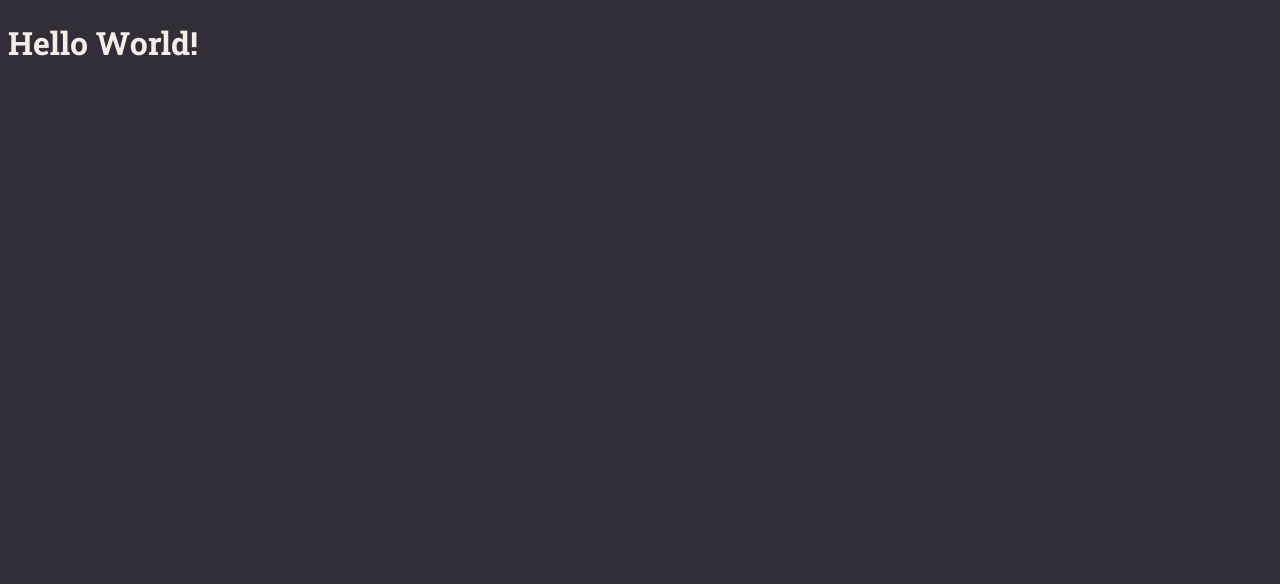
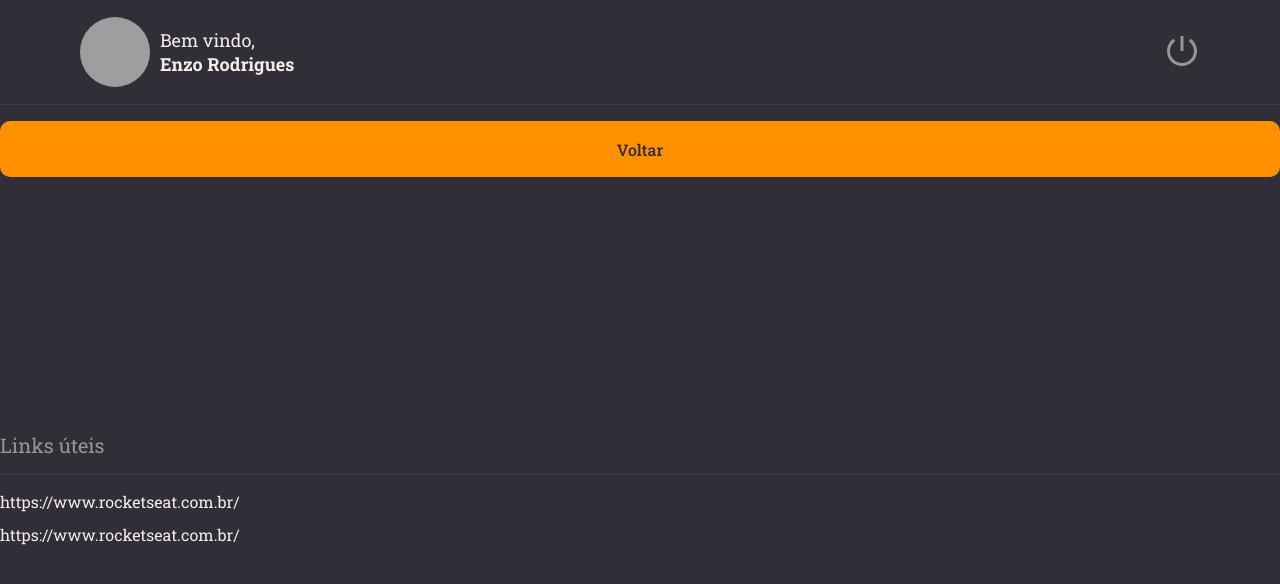
Before and after one commit to Rodriguessz/Explorer-Rocketseat, a React (Vite) app in the folder stage09/rockeatnotes/: page / in a window 1280 px wide. Shown: the top 584 px of the page. Built offline with nearby package versions, Linux system fonts and the light colour scheme; grey boxes are pictures that could not be loaded.

Commit message:
UI Components and Icons

```diff
--- /dev/null
+++ b/package.json
@@ -0,0 +1,5 @@
+{
+  "dependencies": {
+    "react-icons": "^5.3.0"
+  }
+}
--- /dev/null
+++ b/stage09/rockeatnotes/src/pages/components/Button/index.jsx
@@ -0,0 +1,17 @@
+import { Container } from "./styles"
+
+
+export const Button = ({ title, loading = false, ...rest}) => {
+
+    //Component props - props is an object where each property represents a dynamic value passed to the button component.
+    // Rest - Rest represents the rest of propertys that was passed to the component, usually used when we dont want to pass every props manually to the component.
+    return(
+        <>
+
+        <Container type="button" disabled={loading} {...rest} >
+            {loading ?  "Carregando..." : title}
+        </Container>
+
+        </>
+    )
+}
--- /dev/null
+++ b/stage09/rockeatnotes/src/pages/components/Button/styles.js
@@ -0,0 +1,28 @@
+import styled from "styled-components";
+
+
+export const Container = styled.button`
+
+    border-radius: 1rem;
+    border: 0;
+
+    width: 100%;
+    height: 5.6rem;
+
+    padding: 0 1.6rem;
+    margin-top: 1.6rem ;
+
+    background-color: ${({theme}) => theme.COLORS.ORANGE};
+
+    font-weight: 500;
+    font-family: 'Roboto Slab', serif;
+    font-size: 1.6rem;
+    color: ${({theme}) => theme.COLORS.BACKGROUND_800};
+
+    &:disabled{
+        opacity: 50%;
+        cursor: not-allowed;
+    }
+
+    grid-area: content;
+`
--- /dev/null
+++ b/stage09/rockeatnotes/src/pages/components/Header/index.jsx
@@ -0,0 +1,26 @@
+import { Container, Profile, Logout } from "./styles";
+import { RiShutDownLine } from 'react-icons/ri'
+
+
+export const Header = ( {} ) => {
+
+    return(
+        <>
+            <Container>
+                <Profile>
+                    <img src="https://github.com/rodriguessz.png" alt="Imagem do usuário" />
+
+                    <div>
+                        <span>Bem vindo,</span>
+                        <strong>Enzo Rodrigues</strong>
+                    </div>
+                </Profile>
+
+                <Logout>
+                    <RiShutDownLine />
+                </Logout>
+            </Container>
+        </>
+    )
+
+}
--- /dev/null
+++ b/stage09/rockeatnotes/src/pages/components/Header/styles.js
@@ -0,0 +1,69 @@
+import styled from "styled-components";
+
+
+export const Container = styled.header`
+
+    grid-area:  header;
+
+    height: 10.5rem;
+
+    border-bottom: 1px solid ${({theme}) => theme.COLORS.BACKGROUND_700};
+
+    display: flex;
+    align-items: center;
+    justify-content: space-between;
+
+    padding: 0 8rem;
+
+`
+
+
+export const Profile = styled.div`
+
+    display: flex;
+    align-items: center;
+    gap: 1rem;
+
+
+    > img{
+        width: 7rem;
+        height: 7rem;
+
+        border-radius: 50%;
+    }
+
+
+    > div{
+        display: flex;
+        flex-direction: column;
+
+        font-size: 1.8rem;
+
+        span{
+            color: ${({theme}) => theme.COLORS.GRAY_100};
+            font-size: 1.4rem;
+
+        }
+
+        span{
+            color: ${({theme}) => theme.COLORS.WHITE};
+            font-size: 1.8rem;
+        }
+    }
+
+
+
+`
+
+export const Logout = styled.button`
+
+    border: none;
+    background: none;
+
+    > svg {
+        font-size: 3.6rem;
+        color: ${({theme}) => theme.COLORS.GRAY_100};
+    }
+
+
+`
--- /dev/null
+++ b/stage09/rockeatnotes/src/pages/components/Section/index.jsx
@@ -0,0 +1,10 @@
+import { Container } from "./styles";
+
+export const Section = ({ title, children }) => {
+    return(
+        <Container>
+            <h2>{title}</h2>
+            {children}
+        </Container>
+    )
+}
--- /dev/null
+++ b/stage09/rockeatnotes/src/pages/components/Section/styles.js
@@ -0,0 +1,17 @@
+import styled from "styled-components";
+
+
+export const Container = styled.div`
+
+    > h2 {
+        border-bottom: 1px solid ${({theme}) => theme.COLORS.BACKGROUND_700};
+
+        padding-bottom: 1.6rem ;
+        margin-bottom: 1.6rem;
+
+        font-size: 2rem;
+        font-weight: 400;
+        color: ${({theme}) => theme.COLORS.GRAY_100};
+    }
+
+`
--- a/stage09/rockeatnotes/src/pages/details/index.jsx
+++ b/stage09/rockeatnotes/src/pages/details/index.jsx
@@ -1,11 +1,27 @@
 //Styled-components
-import { Container } from "./styles"
+import { Button } from "../components/Button"
+import { Header } from "../components/Header"
+import { Section } from "../components/Section"
+
+import { Container , Links } from "./styles"
+
+
 //Named Export is more indicate to react components
 export function Details(){
   return (
     <>
       <Container>
-        <h1>Hello World!</h1>
+        <Header />
+
+        <Section title="Links úteis" >
+            <Links>
+              <li>https://www.rocketseat.com.br/</li>
+              <li>https://www.rocketseat.com.br/</li>
+            </Links>
+        </Section>
+
+
+        <Button title="Voltar"/>
       </Container>
 
     </>
--- a/stage09/rockeatnotes/src/pages/details/styles.js
+++ b/stage09/rockeatnotes/src/pages/details/styles.js
@@ -2,4 +2,30 @@ import styled from "styled-components";
 
 export const Container = styled.div`
 
+    width: 100%;
+    height: 100vh;
+
+    display: grid;
+    grid-template-rows: 10.5rem auto;
+    grid-template-areas:
+    "header"
+    "content";
+
 `
+
+export const Links = styled.ul`
+
+    list-style: none;
+
+    > li {
+       margin-top : 1.2rem;
+
+       > a {
+        color: ${({theme}) => theme.COLORS.WHITE};
+       }
+
+    }
+
+
+
+`
--- a/stage09/rockeatnotes/src/styles/global.js
+++ b/stage09/rockeatnotes/src/styles/global.js
@@ -2,6 +2,14 @@ import { createGlobalStyle } from "styled-components";
 
 
 export const GlobalStyle = createGlobalStyle`
+
+
+*{
+    padding: 0;
+    margin: 0;
+    box-sizing: border-box;
+}
+
 :root{
     font-size: 62.5%;
 
@@ -13,6 +21,7 @@ body{
     font-size: 1.6rem;
     color: ${( { theme } ) => theme.COLORS.WHITE };
 }
+
 a{
     text-decoration: none;
 }
```
Also changed, not shown: 1 other file (tests, documents, lock files or other folders).
